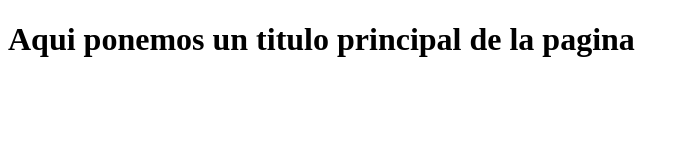
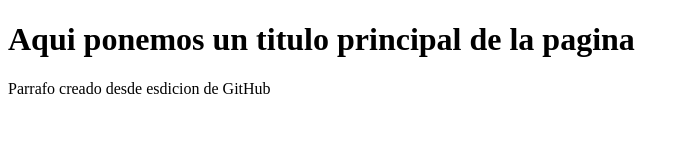
Before and after one commit to OmarCV/git_VSC, a plain HTML site: page index.html in a window 1280 px wide. Shown: the whole page, without its empty margins (0-689 px from the left). Drawn offline with Linux system fonts and the light colour scheme.

Commit message:
Update index.html

```diff
--- a/index.html
+++ b/index.html
@@ -8,5 +8,6 @@
 </head>
 <body>
     <h1>Aqui ponemos un titulo principal de la pagina</h1>
+    <p>Parrafo creado desde esdicion de GitHub</p>
 </body>
 </html>
```
